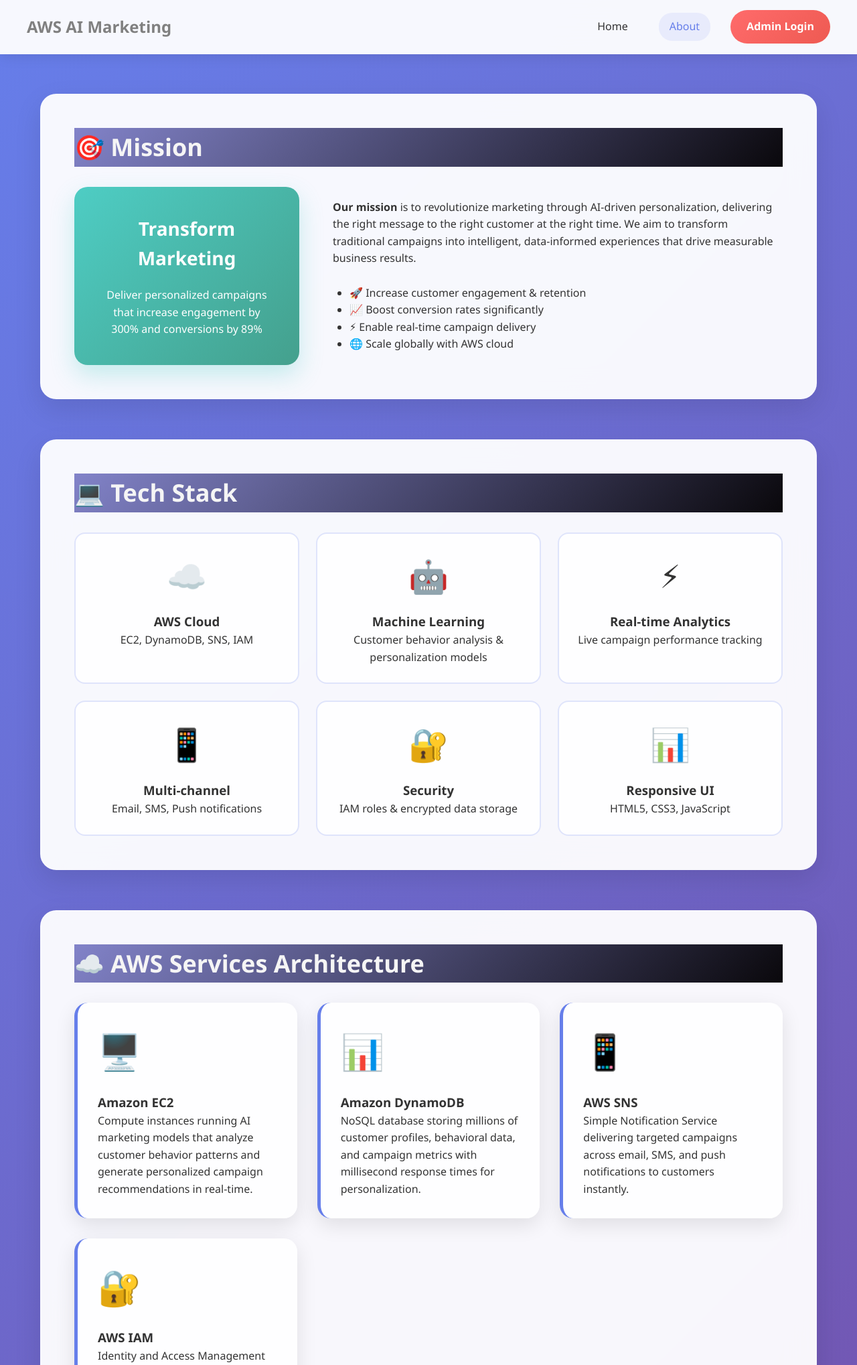
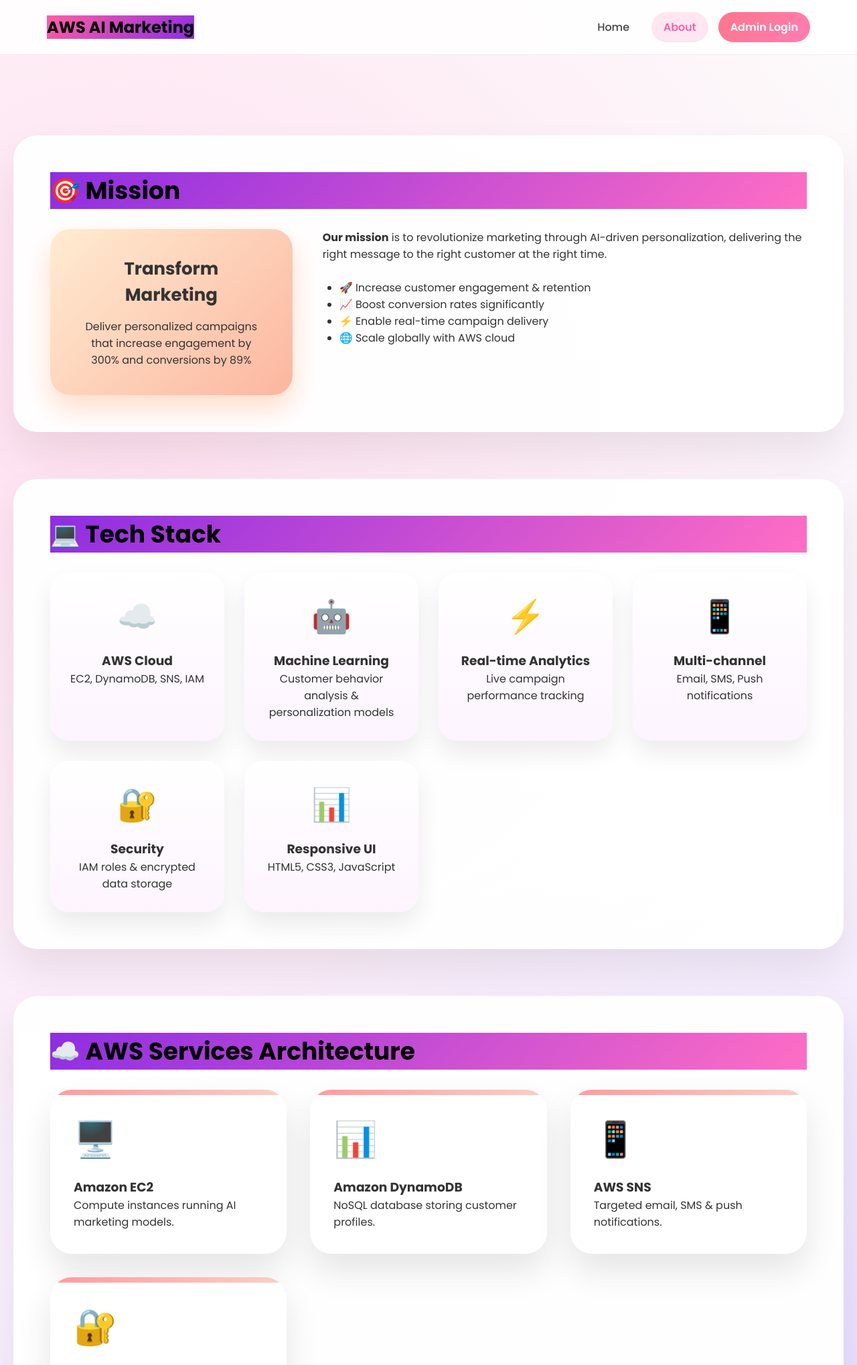
Before and after one commit to latha2105/aws-ai-marketing-platform, a Flask app: page /about.html in a window 1280 px wide. Shown: the top 2038 px of the page at 67% size. Run offline with Flask 3, Linux system fonts and the light colour scheme.

Commit message:
Update about.html

```diff
--- a/templates/about.html
+++ b/templates/about.html
@@ -4,7 +4,10 @@
     <meta charset="UTF-8">
     <meta name="viewport" content="width=device-width, initial-scale=1.0">
     <title>About - AWS AI Marketing Platform</title>
+
     <style>
+        @import url('https://fonts.googleapis.com/css2?family=Poppins:wght@300;400;500;600;700&display=swap');
+
         * {
             margin: 0;
             padding: 0;
@@ -12,145 +15,135 @@
         }
 
         body {
-            font-family: 'Segoe UI', Tahoma, Geneva, Verdana, sans-serif;
-            line-height: 1.6;
+            font-family: 'Poppins', sans-serif;
+            background:
+                radial-gradient(circle at 15% 20%, #ffe0f0, transparent 45%),
+                radial-gradient(circle at 85% 80%, #e0d7ff, transparent 45%),
+                linear-gradient(180deg, #fdfbfb, #f7e8ff);
             color: #333;
-            background: linear-gradient(135deg, #667eea 0%, #764ba2 100%);
         }
 
-        /* Navigation */
+        /* ---------- NAVBAR ---------- */
         .navbar {
-            background: rgba(255,255,255,0.95);
-            backdrop-filter: blur(20px);
-            padding: 15px 40px;
-            box-shadow: 0 2px 20px rgba(0,0,0,0.1);
-            position: fixed;
+            position: sticky;
             top: 0;
-            width: 100%;
             z-index: 1000;
-            border-bottom: 1px solid rgba(255,255,255,0.2);
+            background: rgba(255,255,255,0.85);
+            backdrop-filter: blur(25px);
+            border-bottom: 1px solid #eee;
         }
 
         .nav-container {
             max-width: 1200px;
-            margin: 0 auto;
+            margin: auto;
+            padding: 18px 30px;
             display: flex;
             justify-content: space-between;
             align-items: center;
         }
 
         .logo h2 {
+            font-weight: 700;
+            background: linear-gradient(135deg, #ff5fa2, #8e2de2);
 
-            -webkit-text-fill-color: gray;
-            font-size: 24px;
+            -webkit-text-fill-color: black;
         }
 
         .nav-links {
             display: flex;
-            gap: 30px;
+            gap: 15px;
             align-items: center;
         }
 
         .nav-link {
-            color: #333;
             text-decoration: none;
+            padding: 10px 18px;
+            border-radius: 999px;
             font-weight: 500;
-            padding: 8px 16px;
-            border-radius: 20px;
-            transition: all 0.3s ease;
+            color: #444;
+            transition: 0.3s;
         }
 
-        .nav-link:hover, .nav-link.active {
-            background: rgba(102, 126, 234, 0.1);
-            color: #667eea;
+        .nav-link:hover,
+        .nav-link.active {
+            background: #ffe6f0;
+            color: #ff4f9a;
         }
 
         .admin-btn {
-            background: linear-gradient(135deg, #ff6b6b, #ee5a52);
+            background: linear-gradient(135deg, #ff758c, #ff7eb3);
             color: white;
-            padding: 12px 24px;
-            border-radius: 25px;
             font-weight: 600;
-            transition: all 0.3s ease;
-            text-decoration: none;
         }
 
-        .admin-btn:hover {
-            transform: translateY(-2px);
-            box-shadow: 0 10px 25px rgba(255, 107, 107, 0.4);
+        /* ---------- CONTAINER ---------- */
+        .container {
+            max-width: 1300px;
+            margin: auto;
+            padding: 120px 20px 80px;
         }
 
-        /* Main Content */
-        .container {
-            max-width: 1200px;
-            margin: 0 auto;
-            padding: 140px 20px 80px;
+        /* ---------- SECTIONS ---------- */
+        .section {
+            background: rgba(255,255,255,0.95);
+            border-radius: 36px;
+            padding: 55px;
+            margin-bottom: 70px;
+            box-shadow: 0 30px 60px rgba(0,0,0,0.08);
+            animation: rise 1s ease forwards;
         }
 
-        /* Sections */
-        .section {
-            margin-bottom: 60px;
-            background: rgba(255,255,255,0.95);
-            padding: 50px;
-            border-radius: 24px;
-            box-shadow: 0 15px 40px rgba(0,0,0,0.1);
-            backdrop-filter: blur(20px);
-            border: 1px solid rgba(255,255,255,0.2);
+        @keyframes rise {
+            from { opacity: 0; transform: translateY(30px); }
+            to { opacity: 1; transform: translateY(0); }
         }
 
         .section h2 {
             font-size: 36px;
-            background: linear-gradient(135deg, #8283c9, #0a080c);
-            -webkit-text-fill-color: whitesmoke;
             margin-bottom: 30px;
-            display: flex;
-            align-items: center;
-            gap: 15px;
+            background: linear-gradient(135deg, #8e2de2, #ff6ec4);
+
+            -webkit-text-fill-color: black;
         }
 
-        /* Mission Section */
+        /* ---------- MISSION ---------- */
         .mission-grid {
             display: grid;
             grid-template-columns: 1fr 2fr;
-            gap: 50px;
-            align-items: center;
+            gap: 45px;
         }
 
         .mission-badge {
-            background: linear-gradient(135deg, #4ecdc4, #44a08d);
-            color: white;
+            background: linear-gradient(135deg, #ffecd2, #fcb69f);
             padding: 40px;
-            border-radius: 20px;
+            border-radius: 30px;
             text-align: center;
-            box-shadow: 0 15px 35px rgba(78, 205, 196, 0.3);
+            box-shadow: 0 20px 40px rgba(255,170,120,0.4);
         }
 
         .mission-badge h3 {
-            font-size: 28px;
-            margin-bottom: 20px;
+            font-size: 26px;
+            margin-bottom: 15px;
         }
 
-        /* Tech Stack */
+        /* ---------- TECH STACK ---------- */
         .tech-stack {
             display: grid;
-            grid-template-columns: repeat(auto-fit, minmax(250px, 1fr));
-            gap: 25px;
-            margin-top: 30px;
+            grid-template-columns: repeat(auto-fit, minmax(230px, 1fr));
+            gap: 30px;
         }
 
         .tech-item {
-            background: rgba(255,255,255,0.8);
-            padding: 25px;
-            border-radius: 16px;
+            background: linear-gradient(180deg, #ffffff, #fdf4ff);
+            padding: 30px;
+            border-radius: 28px;
             text-align: center;
-            border: 2px solid rgba(102, 126, 234, 0.2);
-            transition: all 0.3s ease;
+            box-shadow: 0 18px 35px rgba(0,0,0,0.08);
+            transition: 0.4s;
         }
 
         .tech-item:hover {
-            transform: translateY(-8px);
-            border-color: #667eea;
-            box-shadow: 0 15px 30px rgba(102, 126, 234, 0.2);
+            transform: translateY(-12px) rotate(-1deg);
         }
 
         .tech-icon {
@@ -158,93 +151,90 @@
             margin-bottom: 15px;
         }
 
-        /* AWS Services */
+        /* ---------- AWS SERVICES ---------- */
         .services-grid {
             display: grid;
             grid-template-columns: repeat(auto-fit, minmax(280px, 1fr));
-            gap: 30px;
-            margin-top: 30px;
+            gap: 35px;
         }
 
         .service-card {
-            background: rgba(255,255,255,0.9);
-            padding: 30px;
-            border-radius: 20px;
-            box-shadow: 0 10px 30px rgba(0,0,0,0.1);
-            border-left: 5px solid #667eea;
-            transition: transform 0.3s ease;
+            background: white;
+            padding: 35px;
+            border-radius: 32px;
+            box-shadow: 0 25px 50px rgba(0,0,0,0.1);
+            position: relative;
+            overflow: hidden;
         }
 
-        .service-card:hover {
-            transform: translateY(-10px);
+        .service-card::before {
+            content: "";
+            position: absolute;
+            top: 0;
+            left: 0;
+            height: 8px;
+            width: 100%;
+            background: linear-gradient(135deg, #ff9a9e, #fad0c4);
         }
 
         .service-icon {
             font-size: 52px;
-            margin-bottom: 20px;
+            margin-bottom: 18px;
         }
 
-        /* Why AWS Section */
+        /* ---------- WHY AWS ---------- */
         .why-aws-points {
             display: grid;
             grid-template-columns: repeat(auto-fit, minmax(300px, 1fr));
-            gap: 25px;
-            margin-top: 30px;
+            gap: 30px;
         }
 
         .aws-point {
-            background: rgba(255,255,255,0.8);
-            padding: 25px;
-            border-radius: 16px;
-            border-left: 4px solid #4ecdc4;
+            background: linear-gradient(180deg, #ffffff, #f7f1ff);
+            padding: 30px;
+            border-radius: 28px;
+            box-shadow: 0 20px 40px rgba(0,0,0,0.08);
         }
 
-        /* Footer */
+        /* ---------- FOOTER ---------- */
         .footer {
-            background: rgba(0,0,0,0.9);
+            background: linear-gradient(135deg, #2b2b2b, #000);
             color: white;
             text-align: center;
-            padding: 40px 20px;
-            margin-top: 60px;
+            padding: 50px 20px;
+            border-top-left-radius: 40px;
+            border-top-right-radius: 40px;
         }
 
         @media (max-width: 768px) {
             .mission-grid {
                 grid-template-columns: 1fr;
-                gap: 30px;
-            }
-
-            .container {
-                padding: 120px 15px 60px;
             }
 
             .section {
-                padding: 30px 20px;
-            }
-
-            .services-grid, .why-aws-points {
-                grid-template-columns: 1fr;
+                padding: 35px 25px;
             }
         }
     </style>
 </head>
+
 <body>
-    <!-- Navigation -->
+
 <nav class="navbar">
     <div class="nav-container">
         <div class="logo">
             <h2>AWS AI Marketing</h2>
         </div>
         <div class="nav-links">
-                <a href="home.html" class="nav-link">Home</a>
-                <a href="about.html" class="nav-link active">About</a>
-                <a href="admin_home.html" class="nav-link admin-btn">Admin Login</a>
+            <a href="/index" class="nav-link">Home</a>
+            <a href="/about" class="nav-link active">About</a>
+            <a href="/admin_login" class="nav-link admin-btn">Admin Login</a>
         </div>
     </div>
 </nav>
 
 <div class="container">
-        <!-- Mission Section -->
+
     <section class="section">
         <h2>🎯 Mission</h2>
         <div class="mission-grid">
@@ -253,9 +243,9 @@
                 <p>Deliver personalized campaigns that increase engagement by 300% and conversions by 89%</p>
             </div>
             <div>
-                    <p><strong>Our mission</strong> is to revolutionize marketing through AI-driven personalization, delivering the right message to the right customer at the right time. We aim to transform traditional campaigns into intelligent, data-informed experiences that drive measurable business results.</p>
+                <p><strong>Our mission</strong> is to revolutionize marketing through AI-driven personalization, delivering the right message to the right customer at the right time.</p>
                 <br>
-                    <ul style="padding-left: 25px;">
+                <ul style="padding-left:25px;">
                     <li>🚀 Increase customer engagement & retention</li>
                     <li>📈 Boost conversion rates significantly</li>
                     <li>⚡ Enable real-time campaign delivery</li>
@@ -265,117 +255,46 @@
         </div>
     </section>
 
-        <!-- Tech Stack Section -->
     <section class="section">
         <h2>💻 Tech Stack</h2>
         <div class="tech-stack">
-                <div class="tech-item">
-                    <div class="tech-icon">☁️</div>
-                    <h3>AWS Cloud</h3>
-                    <p>EC2, DynamoDB, SNS, IAM</p>
-                </div>
-                <div class="tech-item">
-                    <div class="tech-icon">🤖</div>
-                    <h3>Machine Learning</h3>
-                    <p>Customer behavior analysis & personalization models</p>
-                </div>
-                <div class="tech-item">
-                    <div class="tech-icon">⚡</div>
-                    <h3>Real-time Analytics</h3>
-                    <p>Live campaign performance tracking</p>
-                </div>
-                <div class="tech-item">
-                    <div class="tech-icon">📱</div>
-                    <h3>Multi-channel</h3>
-                    <p>Email, SMS, Push notifications</p>
-                </div>
-                <div class="tech-item">
-                    <div class="tech-icon">🔐</div>
-                    <h3>Security</h3>
-                    <p>IAM roles & encrypted data storage</p>
-                </div>
-                <div class="tech-item">
-                    <div class="tech-icon">📊</div>
-                    <h3>Responsive UI</h3>
-                    <p>HTML5, CSS3, JavaScript</p>
-                </div>
+            <div class="tech-item"><div class="tech-icon">☁️</div><h3>AWS Cloud</h3><p>EC2, DynamoDB, SNS, IAM</p></div>
+            <div class="tech-item"><div class="tech-icon">🤖</div><h3>Machine Learning</h3><p>Customer behavior analysis & personalization models</p></div>
+            <div class="tech-item"><div class="tech-icon">⚡</div><h3>Real-time Analytics</h3><p>Live campaign performance tracking</p></div>
+            <div class="tech-item"><div class="tech-icon">📱</div><h3>Multi-channel</h3><p>Email, SMS, Push notifications</p></div>
+            <div class="tech-item"><div class="tech-icon">🔐</div><h3>Security</h3><p>IAM roles & encrypted data storage</p></div>
+            <div class="tech-item"><div class="tech-icon">📊</div><h3>Responsive UI</h3><p>HTML5, CSS3, JavaScript</p></div>
         </div>
     </section>
 
-        <!-- AWS Services Section -->
     <section class="section">
         <h2>☁️ AWS Services Architecture</h2>
         <div class="services-grid">
-                <div class="service-card">
-                    <div class="service-icon">🖥️</div>
-                    <h3>Amazon EC2</h3>
-                    <p>Compute instances running AI marketing models that analyze customer behavior patterns and generate personalized campaign recommendations in real-time.</p>
-                </div>
-                <div class="service-card">
-                    <div class="service-icon">📊</div>
-                    <h3>Amazon DynamoDB</h3>
-                    <p>NoSQL database storing millions of customer profiles, behavioral data, and campaign metrics with millisecond response times for personalization.</p>
-                </div>
-                <div class="service-card">
-                    <div class="service-icon">📱</div>
-                    <h3>AWS SNS</h3>
-                    <p>Simple Notification Service delivering targeted campaigns across email, SMS, and push notifications to customers instantly.</p>
-                </div>
-                <div class="service-card">
-                    <div class="service-icon">🔐</div>
-                    <h3>AWS IAM</h3>
-                    <p>Identity and Access Management ensuring secure access control for marketing managers, data analysts, and platform administrators.</p>
-                </div>
+            <div class="service-card"><div class="service-icon">🖥️</div><h3>Amazon EC2</h3><p>Compute instances running AI marketing models.</p></div>
+            <div class="service-card"><div class="service-icon">📊</div><h3>Amazon DynamoDB</h3><p>NoSQL database storing customer profiles.</p></div>
+            <div class="service-card"><div class="service-icon">📱</div><h3>AWS SNS</h3><p>Targeted email, SMS & push notifications.</p></div>
+            <div class="service-card"><div class="service-icon">🔐</div><h3>AWS IAM</h3><p>Secure access control for administrators.</p></div>
         </div>
     </section>
 
-        <!-- Why AWS Section -->
     <section class="section">
         <h2>❓ Why AWS?</h2>
         <div class="why-aws-points">
-                <div class="aws-point">
-                    <h4>🌍 Global Scale</h4>
-                    <p>AWS infrastructure spans 30+ regions worldwide, ensuring low-latency delivery of personalized campaigns globally.</p>
-                </div>
-                <div class="aws-point">
-                    <h4>⚡ High Performance</h4>
-                    <p>EC2 instances deliver sub-second model inference for real-time personalization at enterprise scale.</p>
-                </div>
-                <div class="aws-point">
-                    <h4>💰 Cost Effective</h4>
-                    <p>Pay-as-you-go pricing with auto-scaling ensures optimal cost/performance ratio for marketing workloads.</p>
-                </div>
-                <div class="aws-point">
-                    <h4>🔒 Enterprise Security</h4>
-                    <p>IAM, encryption, and compliance certifications protect sensitive customer data with military-grade security.</p>
-                </div>
-                <div class="aws-point">
-                    <h4>🚀 Proven Reliability</h4>
-                    <p>99.99% uptime SLA ensures campaigns are delivered without interruption, 24/7/365.</p>
-                </div>
-                <div class="aws-point">
-                    <h4>📈 ML Leadership</h4>
-                    <p>AWS leads AI/ML innovation with purpose-built services accelerating time-to-market.</p>
-                </div>
+            <div class="aws-point"><h4>🌍 Global Scale</h4><p>Low-latency worldwide delivery.</p></div>
+            <div class="aws-point"><h4>⚡ High Performance</h4><p>Real-time personalization.</p></div>
+            <div class="aws-point"><h4>💰 Cost Effective</h4><p>Pay-as-you-go pricing.</p></div>
+            <div class="aws-point"><h4>🔒 Enterprise Security</h4><p>Military-grade protection.</p></div>
+            <div class="aws-point"><h4>🚀 Reliability</h4><p>99.99% uptime SLA.</p></div>
+            <div class="aws-point"><h4>📈 ML Leadership</h4><p>Purpose-built AI services.</p></div>
         </div>
     </section>
+
 </div>
 
-    <!-- Footer -->
 <footer class="footer">
-        <div style="max-width: 1200px; margin: 0 auto;">
-            <p><strong>&copy; 2026 AWS AI-Driven Personalized Marketing Platform.</strong> All rights reserved.</p>
-            <p>Built with AWS Cloud Services | Enterprise-grade AI Marketing Solution</p>
-        </div>
+    <p><strong>&copy; 2026 AWS AI-Driven Personalized Marketing Platform.</strong></p>
+    <p>Built with AWS Cloud Services</p>
 </footer>
 
-    <script>
-        // Highlight active nav link
-        document.querySelectorAll('.nav-link').forEach(link => {
-            if (link.href === window.location.href || link.getAttribute('href') === 'about.html') {
-                link.classList.add('active');
-            }
-        });
-    </script>
 </body>
 </html>
```
Lines whose indentation alone changed are shown as unchanged.
